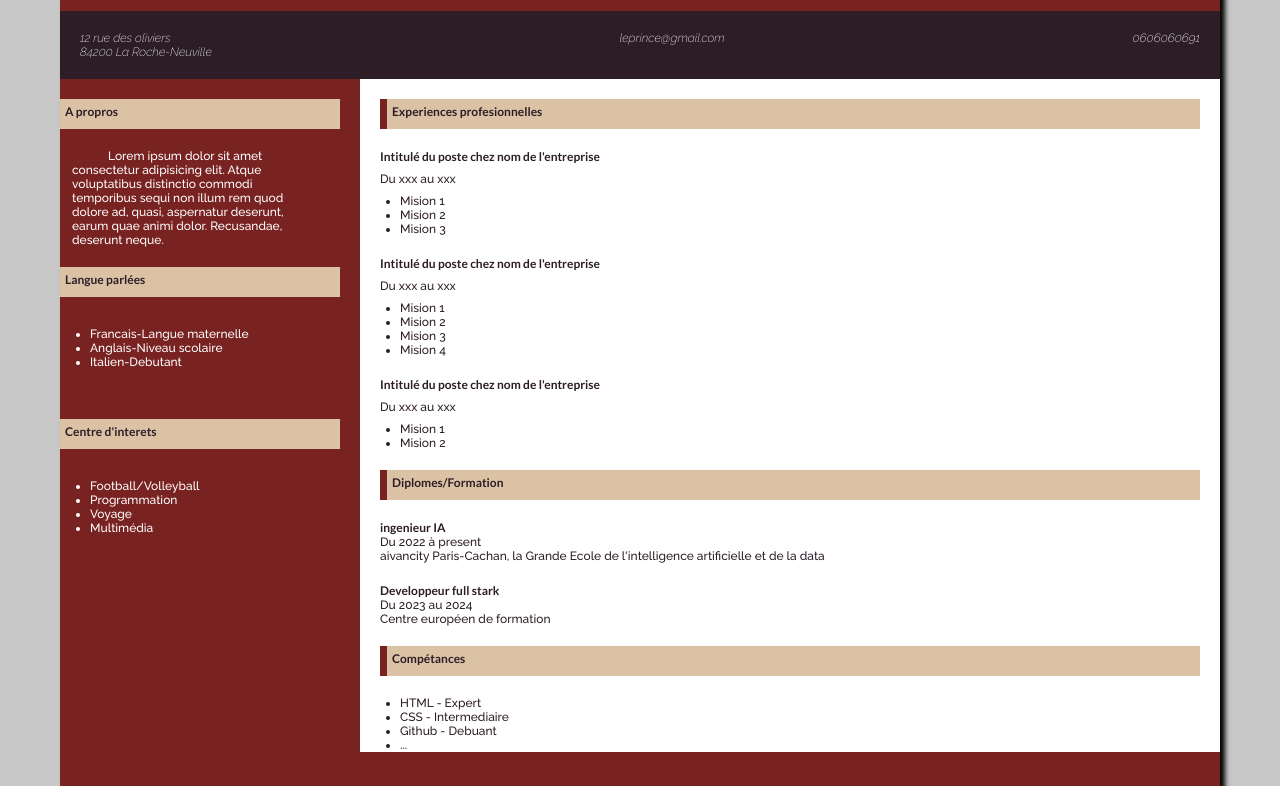
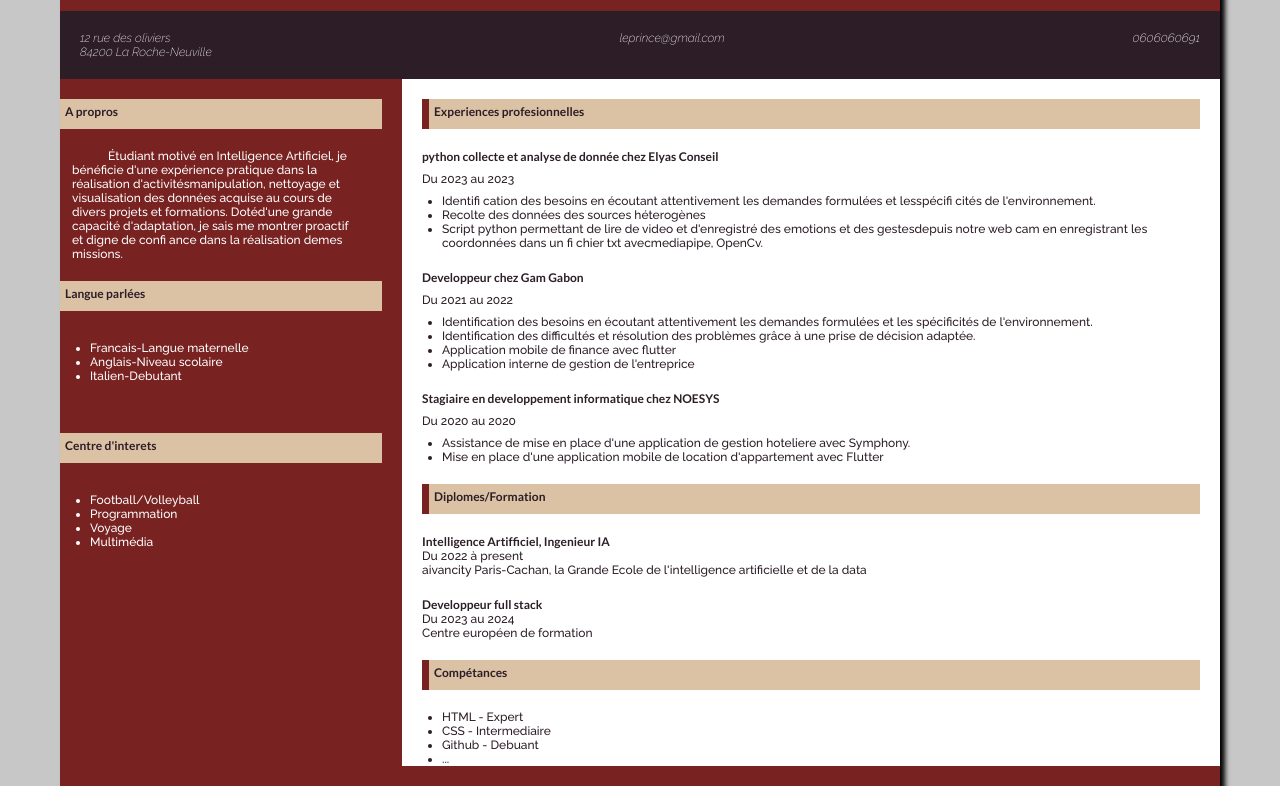
Before and after one commit to Leprince11/CV, a plain HTML site: page index.html in a window 1280 px wide. Shown: the part 226-1012 px from the top of the page. Drawn offline with Linux system fonts and the light colour scheme.

Commit message:
Finitions du cv

```diff
--- a/assets/css/style.css
+++ b/assets/css/style.css
@@ -22,6 +22,10 @@ header {
   text-align: center;
   padding-top: 20px;
 }
+
+.pointeur {
+  cursor: zoom-in;
+}
 address {
   padding: 20px;
   background-color: #2c1d27;
@@ -33,11 +37,15 @@ address a {
   text-decoration: none;
   color: white;
 }
+address a:hover {
+  text-decoration: underline;
+}
 .profil {
   height: 150;
   width: 150;
   background-color: white;
   border-radius: 50%;
+  box-shadow: 0px 0px 10px 5px rgba(0, 0, 0, 1);
 }
 h1 {
   color: white;
@@ -50,17 +58,23 @@ h1 {
 }
 
 main {
-  display: grid;
-  grid-template-columns: repeat(3, 300px);
+  display: flex;
 }
 .section2 {
-  grid-column: 2 / span 3;
   background-color: white;
   padding: 0 0 0 20px;
+  flex-basis: 70%;
 }
 
 .section {
+  flex-basis: 30%;
   background-color: #782221;
+}
+
+.section {
+  flex-basis: 30%;
+  background-color: #782221;
+  padding: 0;
 }
 
 article {
@@ -137,3 +151,6 @@ footer {
   text-align: center;
   padding: 20px;
 }
+.footer img:hover {
+  opacity: 0.5;
+}
--- a/index.html
+++ b/index.html
@@ -1,21 +1,22 @@
 <!DOCTYPE html>
 <html lang="fr">
   <head>
-    <meta charset="UTF-8" />
+    <meta http-equiv="Content-Type" content="text/html;charset=UTF-8" />
     <meta http-equiv="X-UA-Compatible" content="IE=edge" />
-    <meta name="viewport" content="width=device-width, initial-scale=1.0" />
+    <meta name="description" content="Mon cv " />
     <title>CV | Leprince</title>
     <link rel="stylesheet" href="assets/css/style.css" />
   </head>
   <body>
     <header>
+      <a href="assets/images/user.png" class="pointeur">
         <img
           class="profil"
           src="assets/images/user.png"
           alt="photo de profil"
           height="150"
           width="150"
-      />
+      /></a>
       <h1>MBA ASSEKO Leprince</h1>
       <p class="objectif">Developpeur de solution IA</p>
       <br />
@@ -34,14 +35,16 @@
       </address>
     </header>
     <main>
-      <section class="section">
+      <div class="section">
         <article>
           <h3 class="head">A propros</h3>
           <p class="about">
-            Lorem ipsum dolor sit amet consectetur adipisicing elit. Atque
-            voluptatibus distinctio commodi temporibus sequi non illum rem quod
-            dolore ad, quasi, aspernatur deserunt, earum quae animi dolor.
-            Recusandae, deserunt neque.
+            Étudiant motivé en Intelligence Artificiel, je bénéficie d'une
+            expérience pratique dans la réalisation d'activitésmanipulation,
+            nettoyage et visualisation des données acquise au cours de divers
+            projets et formations. Dotéd'une grande capacité d'adaptation, je
+            sais me montrer proactif et digne de confi ance dans la réalisation
+            demes missions.
           </p>
         </article>
         <article>
@@ -61,38 +64,57 @@
             <li>Multimédia</li>
           </ul>
         </article>
-      </section>
-      <section class="section2">
+      </div>
+      <div class="section2">
         <article>
           <div class="heads">
             <hr />
             <h3 class="head width">Experiences profesionnelles</h3>
           </div>
           <div class="poste">
-            <h5>Intitulé du poste chez nom de l'entreprise</h5>
-            <p>Du xxx au xxx</p>
+            <h5>python collecte et analyse de donnée chez Elyas Conseil</h5>
+            <p>Du 2023 au 2023</p>
             <ul>
-              <li>Mision 1</li>
-              <li>Mision 2</li>
-              <li>Mision 3</li>
+              <li>
+                Identifi cation des besoins en écoutant attentivement les
+                demandes formulées et lesspécifi cités de l'environnement.
+              </li>
+              <li>Recolte des données des sources héterogènes</li>
+              <li>
+                Script python permettant de lire de video et d'enregistré des
+                emotions et des gestesdepuis notre web cam en enregistrant les
+                coordonnées dans un fi chier txt avecmediapipe, OpenCv.
+              </li>
             </ul>
           </div>
           <div class="poste">
-            <h5>Intitulé du poste chez nom de l'entreprise</h5>
-            <p>Du xxx au xxx</p>
+            <h5>Developpeur chez Gam Gabon</h5>
+            <p>Du 2021 au 2022</p>
             <ul>
-              <li>Mision 1</li>
-              <li>Mision 2</li>
-              <li>Mision 3</li>
-              <li>Mision 4</li>
+              <li>
+                Identification des besoins en écoutant attentivement les
+                demandes formulées et les spécificités de l'environnement.
+              </li>
+              <li>
+                Identification des difficultés et résolution des problèmes grâce
+                à une prise de décision adaptée.
+              </li>
+              <li>Application mobile de finance avec flutter</li>
+              <li>Application interne de gestion de l'entreprice</li>
             </ul>
           </div>
           <div class="poste">
-            <h5>Intitulé du poste chez nom de l'entreprise</h5>
-            <p>Du xxx au xxx</p>
+            <h5>Stagiaire en developpement informatique chez NOESYS</h5>
+            <p>Du 2020 au 2020</p>
             <ul>
-              <li>Mision 1</li>
-              <li>Mision 2</li>
+              <li>
+                Assistance de mise en place d'une application de gestion
+                hoteliere avec Symphony.
+              </li>
+              <li>
+                Mise en place d'une application mobile de location d'appartement
+                avec Flutter
+              </li>
             </ul>
           </div>
         </article>
@@ -102,7 +124,7 @@
             <h3 class="head width">Diplomes/Formation</h3>
           </div>
           <div class="formation">
-            <h5>ingenieur IA</h5>
+            <h5>Intelligence Artifficiel, Ingenieur IA</h5>
             <p>Du 2022 à present</p>
             <p>
               aivancity Paris-Cachan, la Grande Ecole de l'intelligence
@@ -110,7 +132,7 @@
             </p>
           </div>
           <div class="formation">
-            <h5>Developpeur full stark</h5>
+            <h5>Developpeur full stack</h5>
             <p>Du 2023 au 2024</p>
             <p>Centre européen de formation</p>
           </div>
@@ -129,7 +151,7 @@
             </ul>
           </div>
         </article>
-      </section>
+      </div>
     </main>
     <footer>
       <div class="footer">
@@ -155,8 +177,7 @@
             height="25"
         /></a>
       </div>
-      <br />
-      <p>Dernière mise a jour le 27/05/2023.</p>
+      <p>Dernière mise a jour le 29/05/2023.</p>
     </footer>
   </body>
 </html>
```
Lines whose indentation alone changed are shown as unchanged.
